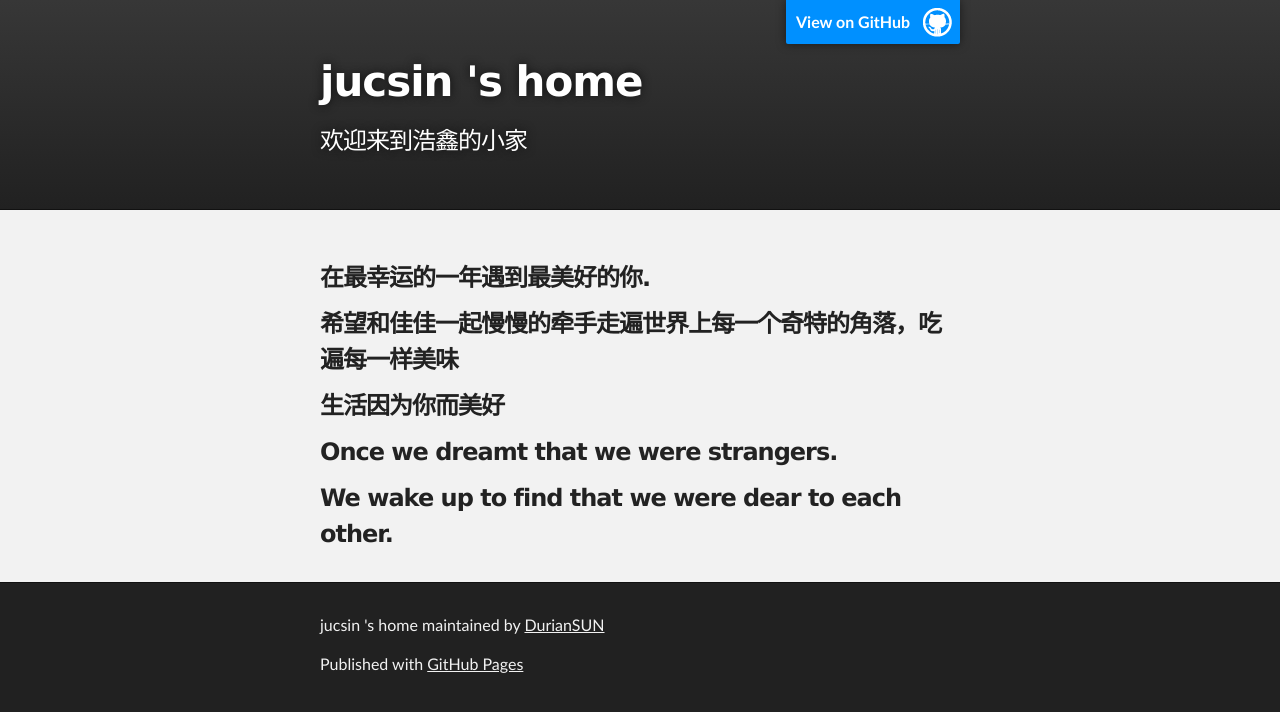
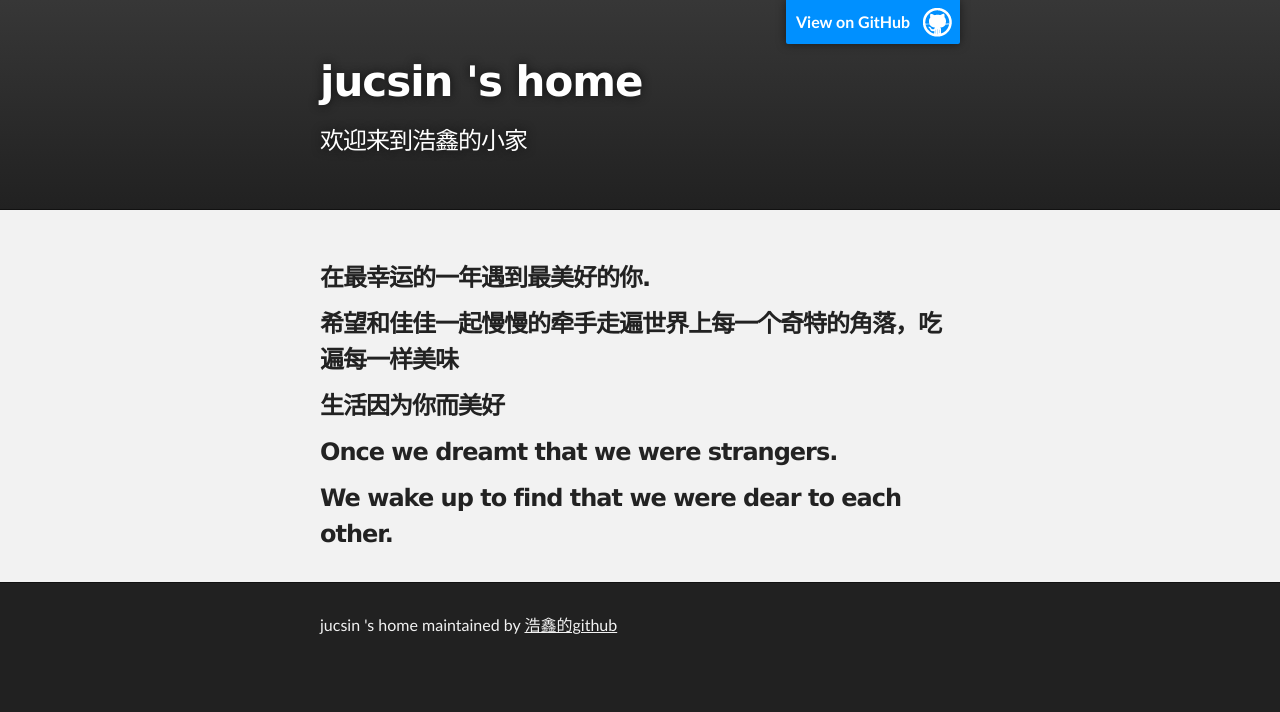
Before and after one commit to DurianSUN/blog, a Jekyll site: the page index.html, which Jekyll copies as it is, in a window 1280 px wide. Shown: the top 712 px of the page. Built offline with Jekyll 4.4.1, drawn with Linux system fonts in a browser that asks for light colours.

Commit message:
修改登录页尾部

```diff
--- a/index.html
+++ b/index.html
@@ -48,8 +48,8 @@
     <!-- FOOTER  -->
     <div id="footer_wrap" class="outer">
       <footer class="inner">
-        <p class="copyright">jucsin &#39;s home maintained by <a href="https://github.com/DurianSUN">DurianSUN</a></p>
-        <p>Published with <a href="https://pages.github.com">GitHub Pages</a></p>
+        <p class="copyright">jucsin &#39;s home maintained by <a href="https://github.com/DurianSUN">浩鑫的github</a></p>
+
       </footer>
     </div>
 
```
